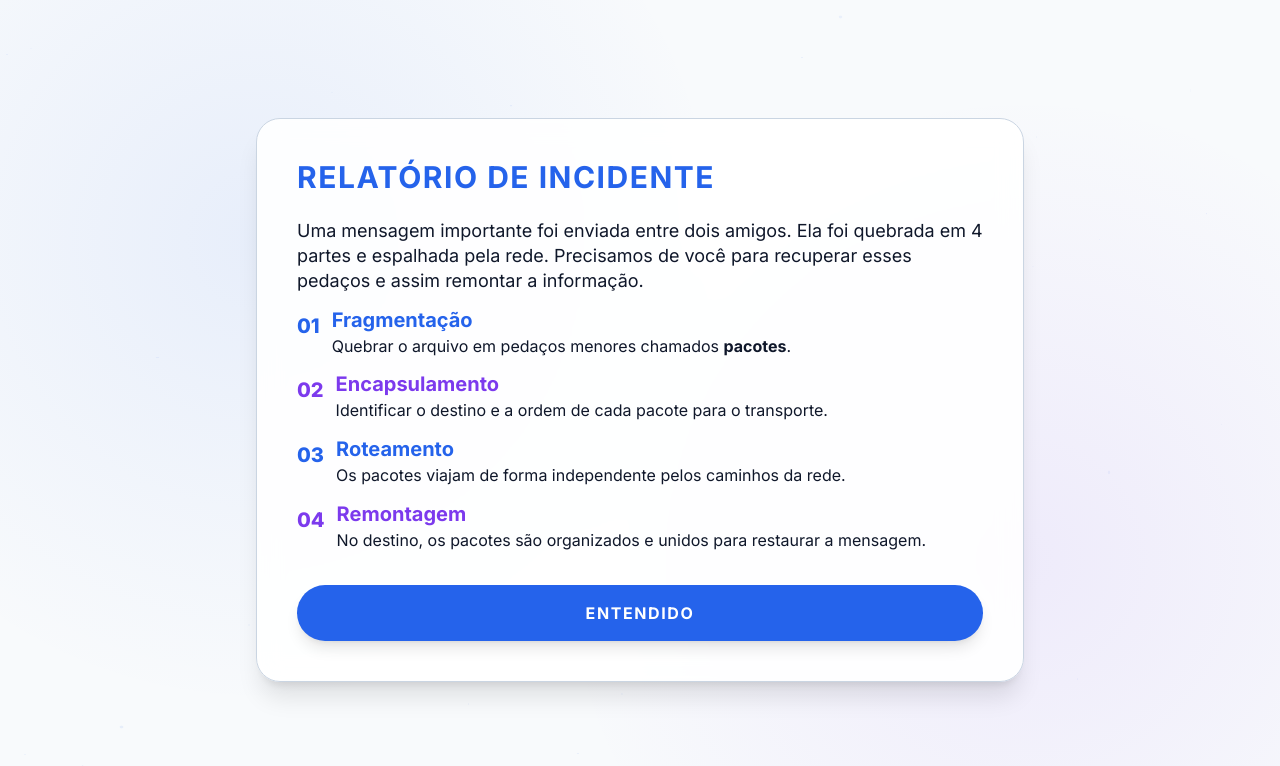
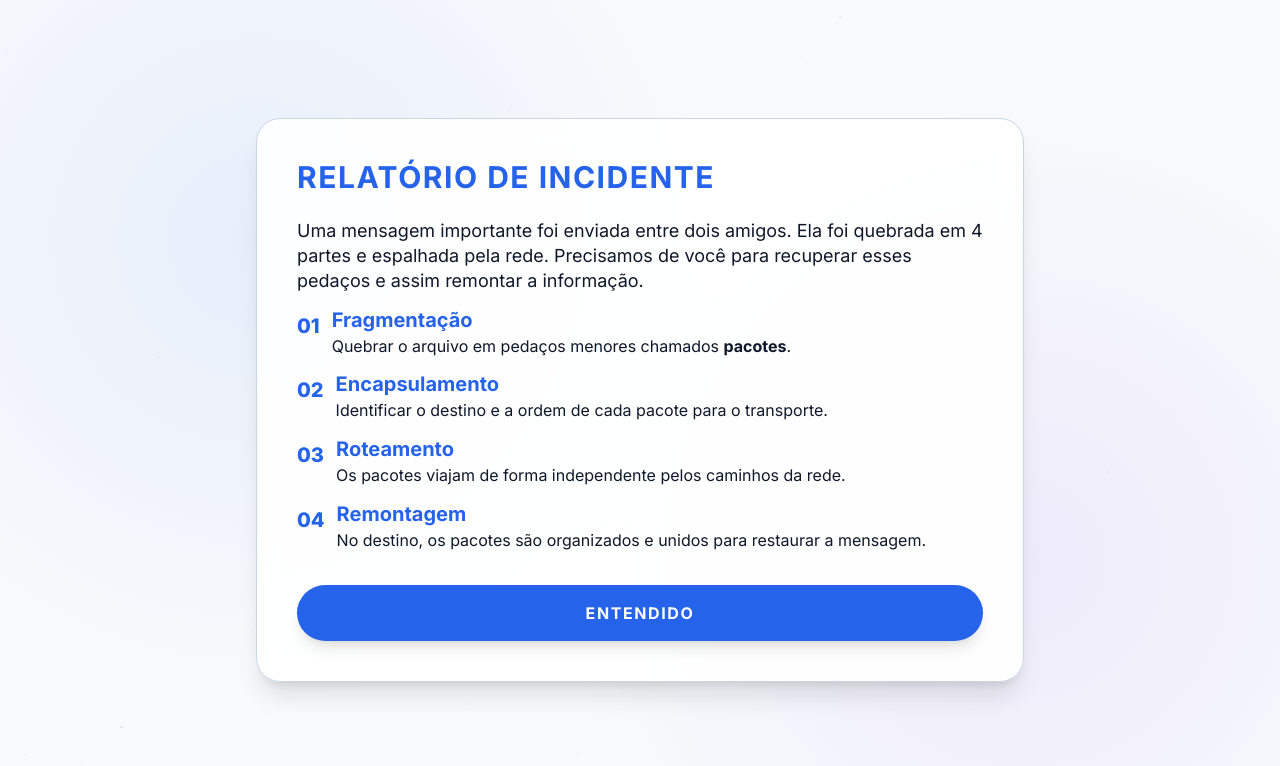
Before and after one commit to halancaio-clickideia/fragmentados-interativa, a React (Vite) app: page / in a window 1280 px wide. Both pictures are taken after a click on the button "COMEÇAR". Shown: the top 766 px of the page. Built offline with nearby package versions, Linux system fonts and the light colour scheme.

Commit message:
feat: Unify accent color for process steps
Updates the accent color used for the "Encapsulamento" and "Remontagem" steps in both `App.tsx` and `Intro.tsx` to `accent-blue`. This ensures visual consistency across the application's educational content.

```diff
--- a/src/App.tsx
+++ b/src/App.tsx
@@ -128,7 +128,7 @@ export default function App() {
                 <p className="text-sm text-slate-700 font-medium">Divisão do arquivo em pacotes para o transporte.</p>
               </div>
               <div className="bg-white p-4 rounded-2xl border border-slate-200 shadow-sm">
-                <p className="font-black text-accent-purple text-xs uppercase tracking-widest mb-1">02. Encapsulamento</p>
+                <p className="font-black text-accent-blue text-xs uppercase tracking-widest mb-1">02. Encapsulamento</p>
                 <p className="text-sm text-slate-700 font-medium">Identificação de destino e ordem em cada pacote.</p>
               </div>
               <div className="bg-white p-4 rounded-2xl border border-slate-200 shadow-sm">
@@ -136,7 +136,7 @@ export default function App() {
                 <p className="text-sm text-slate-700 font-medium">Viagem independente por múltiplos caminhos.</p>
               </div>
               <div className="bg-white p-4 rounded-2xl border border-slate-200 shadow-sm">
-                <p className="font-black text-accent-purple text-xs uppercase tracking-widest mb-1">04. Remontagem</p>
+                <p className="font-black text-accent-blue text-xs uppercase tracking-widest mb-1">04. Remontagem</p>
                 <p className="text-sm text-slate-700 font-medium">Organização final para restaurar a mensagem.</p>
               </div>
             </div>
--- a/src/components/Intro.tsx
+++ b/src/components/Intro.tsx
@@ -95,9 +95,9 @@ export const Explanation = ({ onNext }: { onNext: () => void, key?: string }) =>
             </div>
           </li>
           <li className="flex items-start gap-3">
-            <span className="text-accent-purple font-black text-xl mt-0.5">02</span>
+            <span className="text-accent-blue font-black text-xl mt-0.5">02</span>
             <div>
-              <strong className="text-accent-purple block text-xl leading-none mb-1">Encapsulamento</strong>
+              <strong className="text-accent-blue block text-xl leading-none mb-1">Encapsulamento</strong>
               <span className="text-base">Identificar o destino e a ordem de cada pacote para o transporte.</span>
             </div>
           </li>
@@ -109,9 +109,9 @@ export const Explanation = ({ onNext }: { onNext: () => void, key?: string }) =>
             </div>
           </li>
           <li className="flex items-start gap-3">
-            <span className="text-accent-purple font-black text-xl mt-0.5">04</span>
+            <span className="text-accent-blue font-black text-xl mt-0.5">04</span>
             <div>
-              <strong className="text-accent-purple block text-xl leading-none mb-1">Remontagem</strong>
+              <strong className="text-accent-blue block text-xl leading-none mb-1">Remontagem</strong>
               <span className="text-base">No destino, os pacotes são organizados e unidos para restaurar a mensagem.</span>
             </div>
           </li>
```
